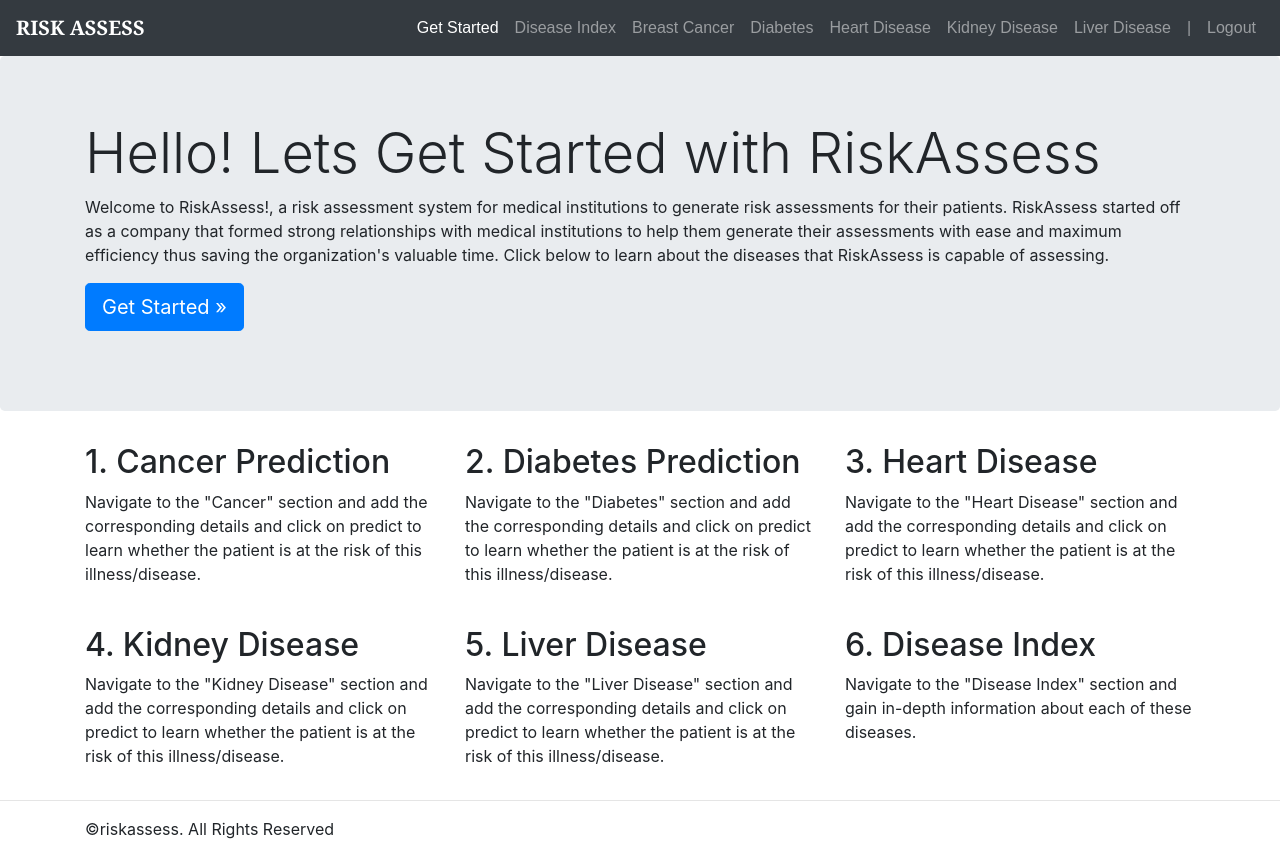
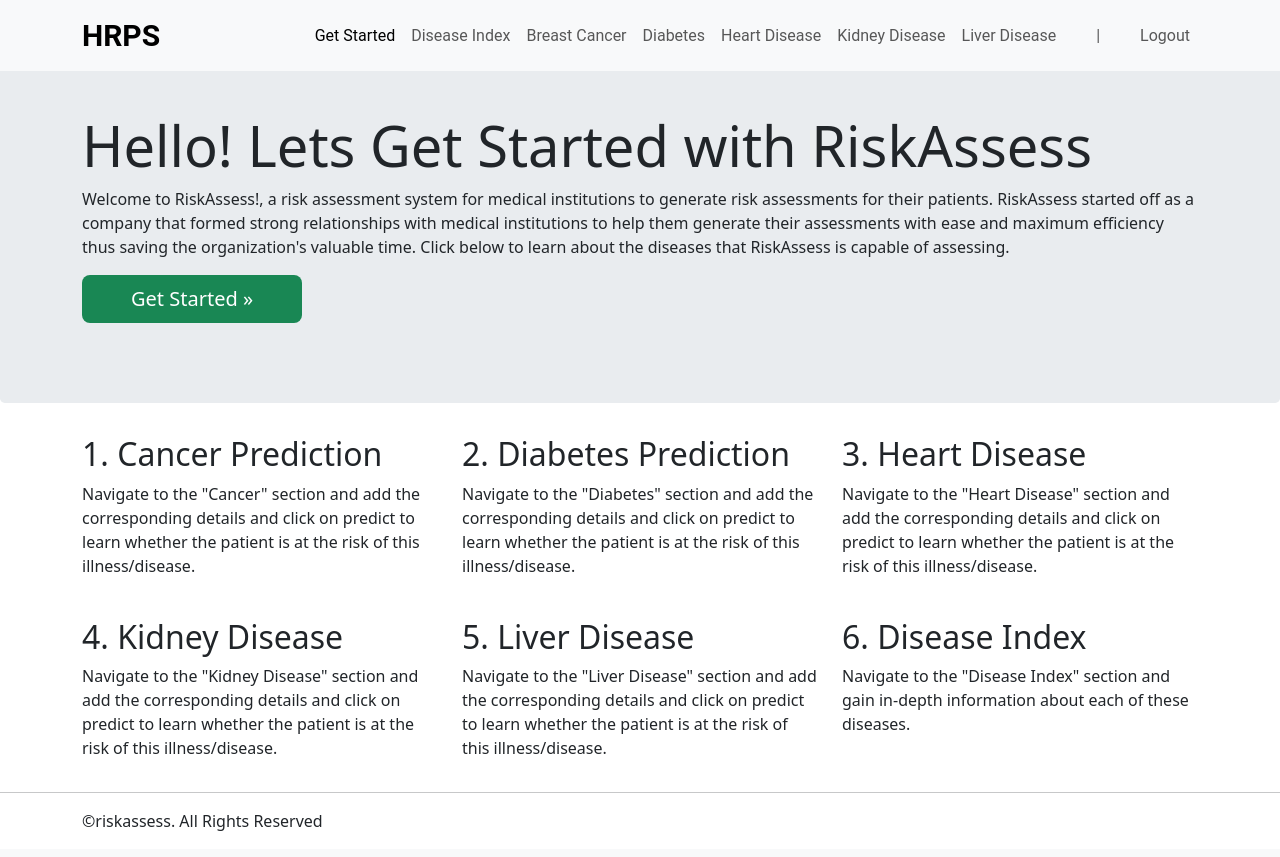
Before and after one commit to Aashish-32/HRPS, a Flask app: page /dashboard in a window 1280 px wide. After the commit the page ends 831 px from the top, so only its background shows below. Run offline with Flask 3, Linux system fonts and the light colour scheme; a user stored in the database is signed in; parts of the project's set-up code (start-up, migrations or seed data) failed here and were passed over; some libraries are stand-ins or nearby versions.

Commit message:
fix: :art: dashboard ui

```diff
--- a/templates/dashboard.html
+++ b/templates/dashboard.html
@@ -1,5 +1,6 @@
 <!DOCTYPE html>
 <html lang="en">
+
 <head>
   <meta charset="utf-8">
   <meta name="viewport" content="width=device-width, initial-scale=1">
@@ -8,39 +9,49 @@
   <script src="https://ajax.googleapis.com/ajax/libs/jquery/3.3.1/jquery.min.js"></script>
   <script src="https://cdnjs.cloudflare.com/ajax/libs/popper.js/1.12.9/umd/popper.min.js"></script>
   <script src="https://maxcdn.bootstrapcdn.com/bootstrap/4.0.0/js/bootstrap.min.js"></script>
+  <link href="https://cdn.jsdelivr.net/npm/bootstrap@5.3.3/dist/css/bootstrap.min.css" rel="stylesheet"
+    integrity="sha384-QWTKZyjpPEjISv5WaRU9OFeRpok6YctnYmDr5pNlyT2bRjXh0JMhjY6hW+ALEwIH" crossorigin="anonymous" />
   <script src="https://use.fontawesome.com/releases/v5.0.8/js/all.js"></script>
   <link rel="stylesheet" type="text/css" href="static/css/aboutus.css">
   <link rel="canonical" href="https://getbootstrap.com/docs/4.5/examples/carousel/">
 
+
+
   <style>
-        body {
-    padding-top: 3.5rem;
-}
 
       nav {
-    font-family: sans-serif;
+        font-family: "Roboto", sans-serif;
       }
 
       .navbar-brand {
-    font-size: 20px;
-    font-family: Georgia, 'Times New Roman', Times, serif;
+        font-size: 30px;
+        font-family: "Roboto", sans-serif;
+        font-weight: 700;
+        font-style: normal;
       }
   </style>
 
 </head>
+
 <body>
   <form id="form1">
     <header>
       <!--Navigation Bar-->
-			<nav class="navbar navbar-expand-md navbar-dark fixed-top bg-dark">
-                <a class="navbar-brand" href="#"><b>RISK ASSESS</b></a>
-                <button class="navbar-toggler" type="button" data-toggle="collapse" data-target="#navbarCollapse" aria-controls="navbarCollapse" aria-expanded="false" aria-label="Toggle navigation">
+      <nav class="navbar navbar-expand-lg bg-body-tertiary fixed-top border-bottom border-light-subtle">
+        <div class="container-sm d-flex justify-content-between align-items-center">
+
+            <a class="navbar-brand" href="/dashboard">HRPS</a>
+            <button class="navbar-toggler" type="button" data-bs-toggle="collapse" data-bs-target="#navbarNav"
+                aria-controls="navbarNav" aria-expanded="false" aria-label="Toggle navigation">
                 <span class="navbar-toggler-icon"></span>
             </button>
-                <div class="collapse navbar-collapse" id="navbarCollapse">
+
+
+            <div class="collapse navbar-collapse" id="navbarNav">
                 <ul class="navbar-nav ml-auto">
-                    <li class="nav-item active">
-                        <a class="nav-link" href="/dashboard">Get Started</a>
+                    <li class="nav-item">
+                        <a class="nav-link  active" aria-current="page" href="/dashboard">Get Started</a>
+                    </li>
                     </li>
                     <li class="nav-item">
                         <a class="nav-link" href="/disindex">Disease Index</a>
@@ -55,29 +66,34 @@ nav {
                         <a class="nav-link" href="/heart">Heart Disease</a>
                     </li>
                     <li class="nav-item">
-                        <a class="nav-link" href="/kidney">Kidney Disease</a>
+                        <a class="nav-link " href="/kidney">Kidney Disease</a>
                     </li>
                     <li class="nav-item">
                         <a class="nav-link" href="/liver">Liver Disease</a>
                     </li>
-                    <li class="nav-item">
+                    <li class="nav-item px-4 ">
                         <a class="nav-link" href="#">|</a>
                     </li>
                     <li class="nav-item">
                         <a class="nav-link" href="/logout">Logout</a>
                     </li>
+
                 </ul>
+            </div>
         </div>
     </nav>
 
       <main role="main">
 
         <div class="jumbotron">
-    <div class="container">
+          <div class="container pt-5">
             <h1 class="display-4">Hello! Lets Get Started with RiskAssess</h1>
-      <p>Welcome to RiskAssess!, a risk assessment system for medical institutions to generate risk assessments for their patients. RiskAssess started off as a company that formed strong relationships with medical institutions to help them generate their assessments with ease and maximum efficiency thus saving the organization's valuable time.
+            <p>Welcome to RiskAssess!, a risk assessment system for medical institutions to generate risk assessments
+              for their patients. RiskAssess started off as a company that formed strong relationships with medical
+              institutions to help them generate their assessments with ease and maximum efficiency thus saving the
+              organization's valuable time.
               Click below to learn about the diseases that RiskAssess is capable of assessing.</p>
-      <p><a class="btn btn-primary btn-lg" href="/disindex" role="button">Get Started &raquo;</a></p>
+            <p><a class="btn bg-success px-5 text-white btn-lg" href="/disindex" role="button">Get Started &raquo;</a></p>
           </div>
         </div>
 
@@ -86,17 +102,20 @@ nav {
           <div class="row">
             <div class="col-md-4">
               <h2>1. Cancer Prediction</h2>
-        <p>Navigate to the "Cancer" section and add the corresponding details and click on predict to learn whether the patient is at the risk of this illness/disease.</p>
+              <p>Navigate to the "Cancer" section and add the corresponding details and click on predict to learn
+                whether the patient is at the risk of this illness/disease.</p>
 
             </div>
             <div class="col-md-4">
               <h2>2. Diabetes Prediction</h2>
-        <p>Navigate to the "Diabetes" section and add the corresponding details and click on predict to learn whether the patient is at the risk of this illness/disease.</p>
+              <p>Navigate to the "Diabetes" section and add the corresponding details and click on predict to learn
+                whether the patient is at the risk of this illness/disease.</p>
 
             </div>
             <div class="col-md-4">
               <h2>3. Heart Disease</h2>
-        <p>Navigate to the "Heart Disease" section and add the corresponding details and click on predict to learn whether the patient is at the risk of this illness/disease.</p>
+              <p>Navigate to the "Heart Disease" section and add the corresponding details and click on predict to learn
+                whether the patient is at the risk of this illness/disease.</p>
 
             </div>
           </div>
@@ -104,12 +123,14 @@ nav {
           <div class="row">
             <div class="col-md-4">
               <h2>4. Kidney Disease</h2>
-        <p>Navigate to the "Kidney Disease" section and add the corresponding details and click on predict to learn whether the patient is at the risk of this illness/disease.</p>
+              <p>Navigate to the "Kidney Disease" section and add the corresponding details and click on predict to
+                learn whether the patient is at the risk of this illness/disease.</p>
 
             </div>
             <div class="col-md-4">
               <h2>5. Liver Disease </h2>
-        <p>Navigate to the "Liver Disease" section and add the corresponding details and click on predict to learn whether the patient is at the risk of this illness/disease.</p>
+              <p>Navigate to the "Liver Disease" section and add the corresponding details and click on predict to learn
+                whether the patient is at the risk of this illness/disease.</p>
 
             </div>
             <div class="col-md-4">
@@ -126,9 +147,16 @@ nav {
       <footer class="container">
         <p>&copy;riskassess. All Rights Reserved</p>
       </footer>
-<script src="https://code.jquery.com/jquery-3.5.1.slim.min.js" integrity="sha384-DfXdz2htPH0lsSSs5nCTpuj/zy4C+OGpamoFVy38MVBnE+IbbVYUew+OrCXaRkfj" crossorigin="anonymous"></script>
-      <script>window.jQuery || document.write('<script src="../assets/js/vendor/jquery.slim.min.js"><\/script>')</script><script src="../assets/dist/js/bootstrap.bundle.js"></script>
+      <script src="https://code.jquery.com/jquery-3.5.1.slim.min.js"
+        integrity="sha384-DfXdz2htPH0lsSSs5nCTpuj/zy4C+OGpamoFVy38MVBnE+IbbVYUew+OrCXaRkfj"
+        crossorigin="anonymous"></script>
+      <script>window.jQuery || document.write('<script src="../assets/js/vendor/jquery.slim.min.js"><\/script>')</script>
+      <script src="../assets/dist/js/bootstrap.bundle.js"></script>
+      <script src="https://cdn.jsdelivr.net/npm/bootstrap@5.3.3/dist/js/bootstrap.bundle.min.js"
+        integrity="sha384-YvpcrYf0tY3lHB60NNkmXc5s9fDVZLESaAA55NDzOxhy9GkcIdslK1eN7N6jIeHz"
+        crossorigin="anonymous"></script>
 
   </form>
 </body>
+
 </html>
--- a/templates/kidney.html
+++ b/templates/kidney.html
@@ -4,9 +4,12 @@
 <head>
     <meta charset="utf-8">
     <meta name="viewport" content="width=device-width, initial-scale=1, shrink-to-fit=no">
+
     <link rel="stylesheet" href="https://maxcdn.bootstrapcdn.com/bootstrap/4.0.0/css/bootstrap.min.css">
+
     <link href="https://cdn.jsdelivr.net/npm/bootstrap@5.3.3/dist/css/bootstrap.min.css" rel="stylesheet"
         integrity="sha384-QWTKZyjpPEjISv5WaRU9OFeRpok6YctnYmDr5pNlyT2bRjXh0JMhjY6hW+ALEwIH" crossorigin="anonymous" />
+
     <link rel="canonical" href="https://getbootstrap.com/docs/4.5/examples/carousel/">
     <link rel="stylesheet" type="text/css" href="{{ url_for('static', filename='index.css') }}">
     <title>RiskAssess | Kidney Disease Prediction</title>
```
Lines whose indentation alone changed are shown as unchanged.
